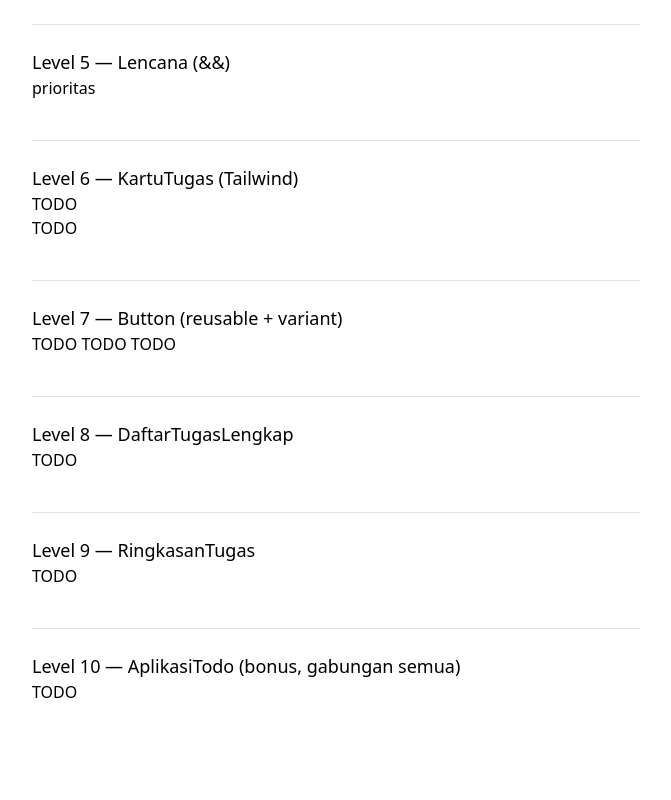
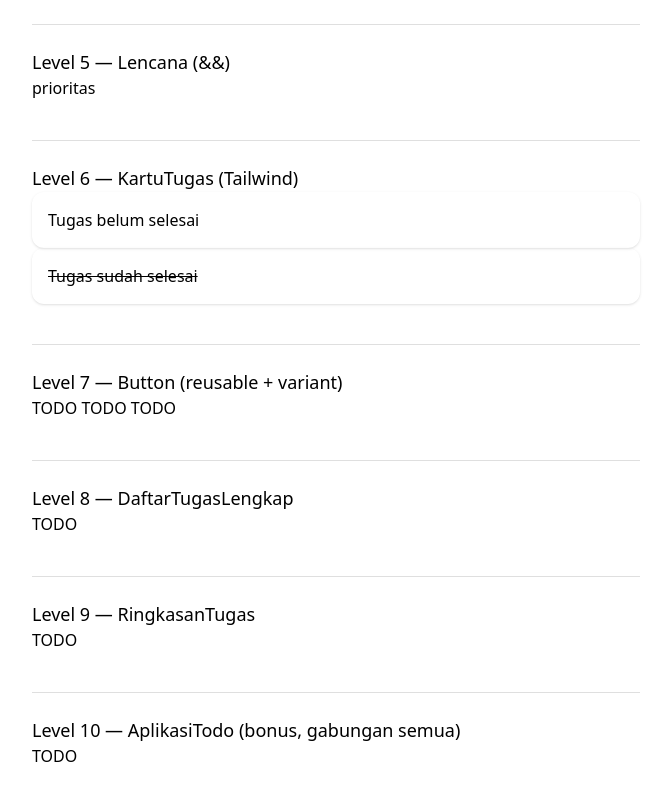
Before and after one commit to webdev-if-its/frontend-5053241032, a React (Vite) app in the folder pertemuan-03/: page / in a window 1280 px wide. Shown: the part 796-1596 px from the top of the page, without its empty margins (304-975 px from the left). Before the commit the page ends 1564 px from the top, so only its background shows below. Built offline with nearby package versions, Linux system fonts and the light colour scheme.

Commit message:
pertemuan-03: Level 6 selesai

```diff
--- a/pertemuan-03/src/components/KartuTugas.tsx
+++ b/pertemuan-03/src/components/KartuTugas.tsx
@@ -7,6 +7,14 @@
 //   bernilai true, dan TIDAK ada class itu sama sekali saat false,
 // - menampilkan teks tugas di dalamnya.
 // Lihat SOAL.md untuk kontrak lengkap.
-export function KartuTugas(props: any) {
-  return <div>TODO</div>
+import tailwind from "tailwindcss"
+
+type kartuProps = {
+  teks: string,
+  selesai:boolean,
 }
+export function KartuTugas({teks, selesai}: kartuProps) {
+  return <div className={`p-4 rounded-xl shadow ${selesai ? 'line-through' : ''}`}>
+    {teks}
+  </div>
+}
```
